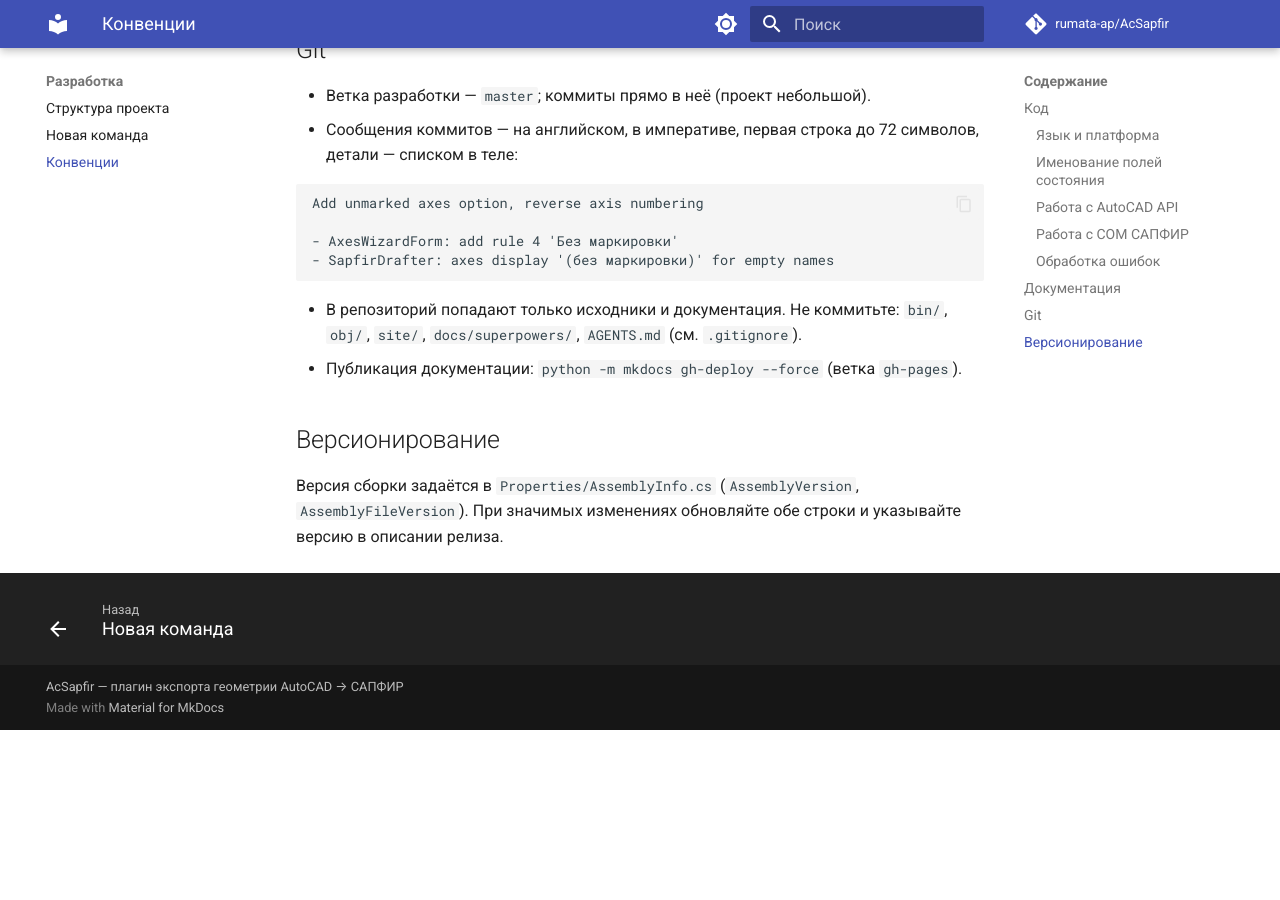
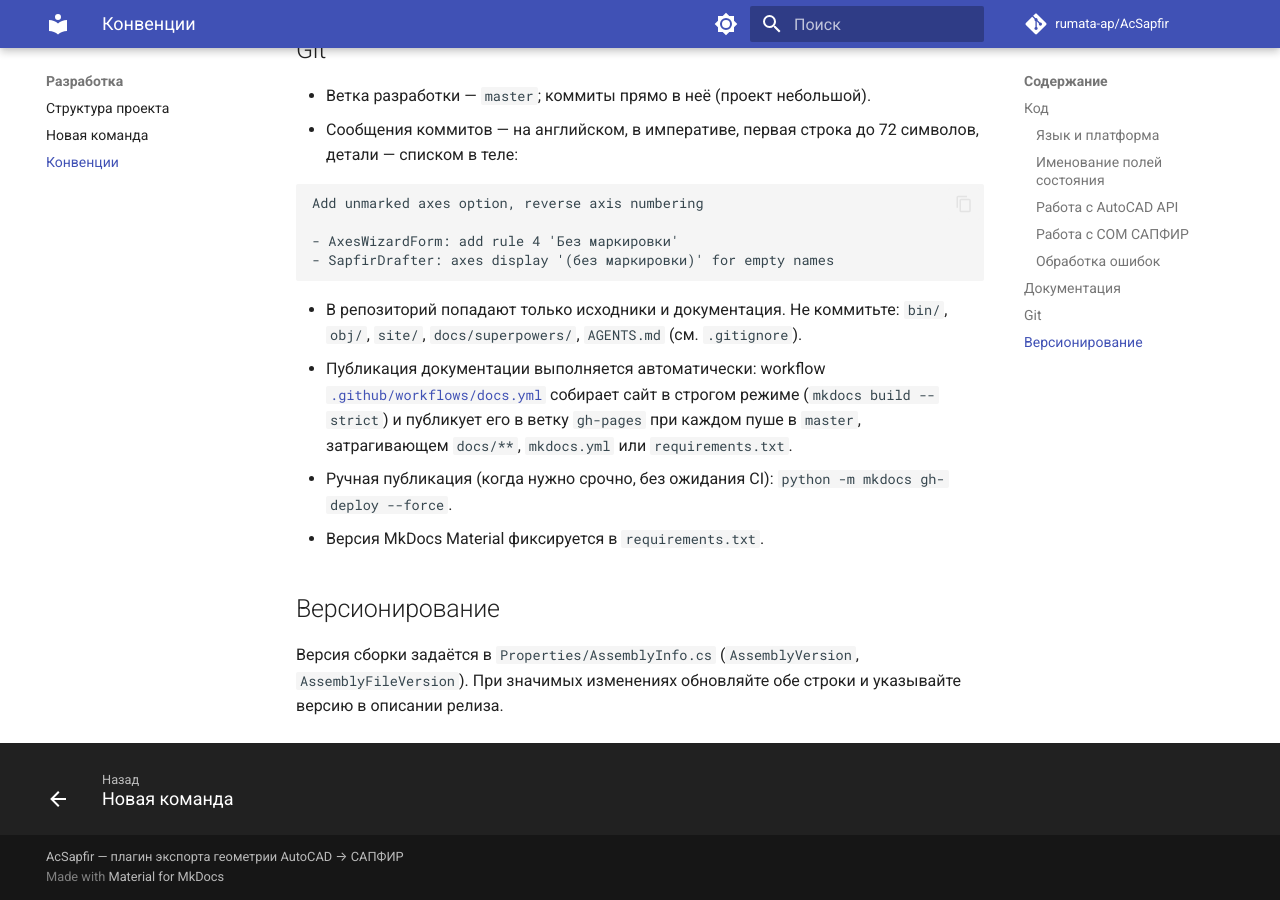
Before and after one commit to rumata-ap/AcSapfir, an MkDocs documentation site: the page built from docs/development/conventions.md, in a window 1280 px wide and 900 px high, scrolled down 2179 px. Built offline with MkDocs 1.6.1 and Material for MkDocs 9.7.7, drawn with Linux system fonts in a browser that asks for light colours; comment, search, counter and statistics services are not loaded; before the commit the page ends 2909 px from its top, so only the background shows below that.

Commit message:
Add CI workflow: auto-deploy docs to GitHub Pages
- .github/workflows/docs.yml: strict build + mkdocs gh-deploy on docs changes
- requirements.txt: pin mkdocs-material 9.7.7
- docs: document automatic publishing

````diff
--- a/docs/development/conventions.md
+++ b/docs/development/conventions.md
@@ -70,7 +70,9 @@ Add unmarked axes option, reverse axis numbering
 ```
 
 - В репозиторий попадают только исходники и документация. Не коммитьте: `bin/`, `obj/`, `site/`, `docs/superpowers/`, `AGENTS.md` (см. `.gitignore`).
-- Публикация документации: `python -m mkdocs gh-deploy --force` (ветка `gh-pages`).
+- Публикация документации выполняется автоматически: workflow [`.github/workflows/docs.yml`](https://github.com/rumata-ap/AcSapfir/blob/master/.github/workflows/docs.yml) собирает сайт в строгом режиме (`mkdocs build --strict`) и публикует его в ветку `gh-pages` при каждом пуше в `master`, затрагивающем `docs/**`, `mkdocs.yml` или `requirements.txt`.
+- Ручная публикация (когда нужно срочно, без ожидания CI): `python -m mkdocs gh-deploy --force`.
+- Версия MkDocs Material фиксируется в `requirements.txt`.
 
 ## Версионирование
 
--- /dev/null
+++ b/requirements.txt
@@ -0,0 +1 @@
+mkdocs-material==9.7.7
````
Also changed, not shown: 1 other file.
